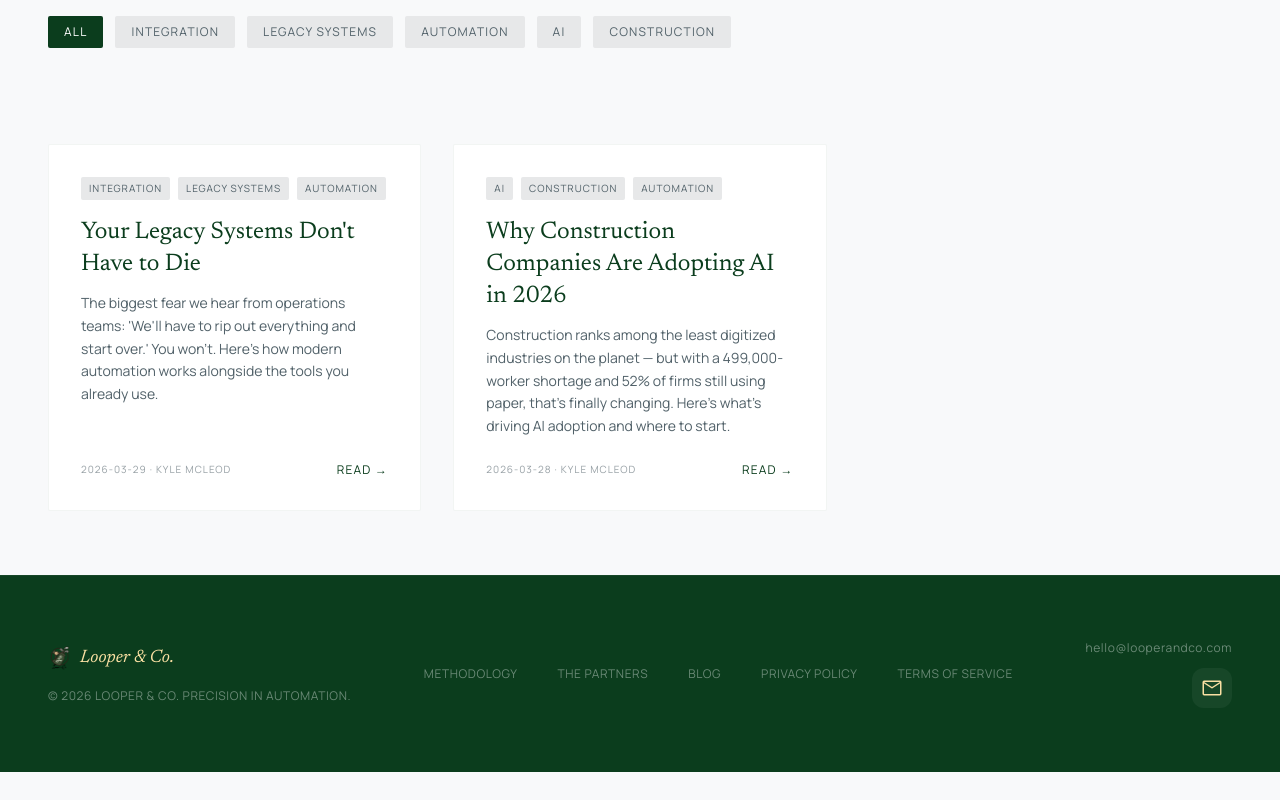
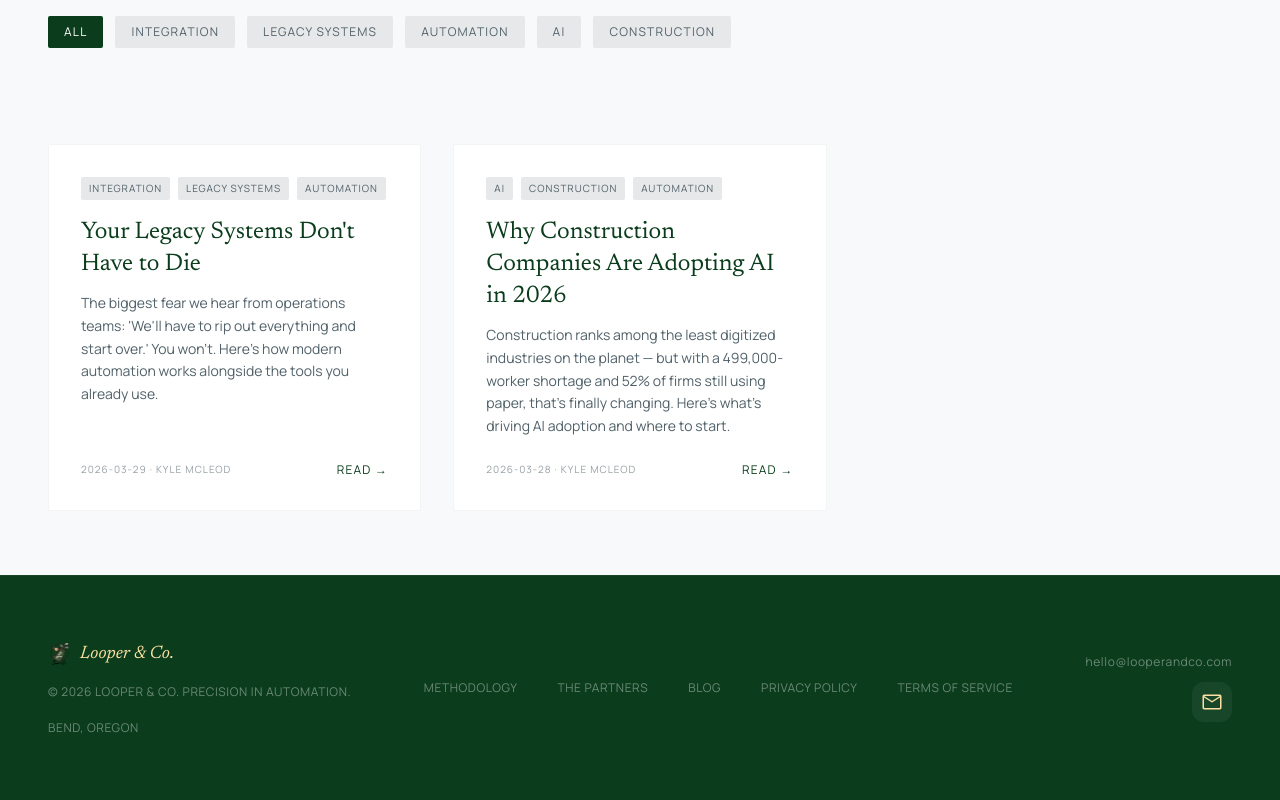
Before and after one commit to kcloud99/underpar_website, a React (Vite) app: page /blog in a window 1280 px wide. Shown: the part 496-1296 px from the top of the page. Before the commit the page ends 1268 px from the top, so only its background shows below. Built offline with nearby package versions, Linux system fonts and the light colour scheme.

Commit message:
SEO: add robots.txt, sitemap.xml, JSON-LD structured data, and Bend OR location keywords

```diff
--- a/index.html
+++ b/index.html
@@ -5,21 +5,52 @@
   <meta charset="UTF-8" />
   <meta name="viewport" content="width=device-width, initial-scale=1.0" />
   <meta name="description"
-    content="Looper & Co. — Operations Automation Consultancy. We streamline operations with AI and automation, turning manual chaos into effortless efficiency." />
-  <title>Looper & Co. — Precision in Automation</title>
+    content="Looper &amp; Co. — Operations automation consultancy based in Bend, Oregon. We help construction, trades, and industrial services teams streamline workflows with AI and automation." />
+  <title>Looper &amp; Co. — Operations Automation Consultancy | Bend, Oregon</title>
 
   <!-- Open Graph -->
   <meta property="og:type" content="website" />
-  <meta property="og:title" content="Looper & Co. — Precision in Automation" />
-  <meta property="og:description" content="Operations automation consultancy for construction, trades, and industrial services." />
+  <meta property="og:title" content="Looper &amp; Co. — Operations Automation Consultancy | Bend, Oregon" />
+  <meta property="og:description" content="Operations automation consultancy in Bend, Oregon for construction, trades, and industrial services." />
   <meta property="og:image" content="https://looperandco.com/og_image.png" />
   <meta property="og:url" content="https://looperandco.com" />
 
   <!-- Twitter Card -->
   <meta name="twitter:card" content="summary_large_image" />
-  <meta name="twitter:title" content="Looper & Co. — Precision in Automation" />
-  <meta name="twitter:description" content="Operations automation consultancy for construction, trades, and industrial services." />
+  <meta name="twitter:title" content="Looper &amp; Co. — Operations Automation Consultancy | Bend, Oregon" />
+  <meta name="twitter:description" content="Operations automation consultancy in Bend, Oregon for construction, trades, and industrial services." />
   <meta name="twitter:image" content="https://looperandco.com/og_image.png" />
+
+  <!-- Structured Data: LocalBusiness -->
+  <script type="application/ld+json">
+  {
+    "@context": "https://schema.org",
+    "@type": "LocalBusiness",
+    "name": "Looper & Co.",
+    "description": "Operations automation consultancy helping construction, trades, and industrial services teams streamline workflows with AI and automation.",
+    "url": "https://looperandco.com",
+    "logo": "https://looperandco.com/lc_logo.png",
+    "image": "https://looperandco.com/og_image.png",
+    "email": "hello@looperandco.com",
+    "address": {
+      "@type": "PostalAddress",
+      "addressLocality": "Bend",
+      "addressRegion": "OR",
+      "addressCountry": "US"
+    },
+    "areaServed": {
+      "@type": "Country",
+      "name": "United States"
+    },
+    "knowsAbout": [
+      "Operations Automation",
+      "AI Integration",
+      "Workflow Optimization",
+      "Business Process Automation",
+      "Construction Technology"
+    ]
+  }
+  </script>
 
   <link rel="icon" type="image/png" href="/lc_logo.png" />
   <link rel="preconnect" href="https://fonts.googleapis.com" />
--- a/src/components/Footer.jsx
+++ b/src/components/Footer.jsx
@@ -30,6 +30,9 @@ export default function Footer() {
                     <p className="text-xs font-body uppercase tracking-[0.05em] text-gallery-white/40">
                         &copy; {currentYear} Looper &amp; Co. Precision in Automation.
                     </p>
+                    <address className="not-italic text-xs font-body uppercase tracking-[0.05em] text-gallery-white/40 mt-1">
+                        Bend, Oregon
+                    </address>
                 </div>
 
                 {/* Links */}
--- a/src/components/Hero.jsx
+++ b/src/components/Hero.jsx
@@ -33,7 +33,7 @@ export default function Hero() {
                     </div>
 
                     <p className="font-label text-[10px] uppercase tracking-widest text-deep-forest/40 mt-8 animate-fade-in-up animate-delay-400">
-                        Trusted by teams across construction, manufacturing &amp; field services
+                        Based in Bend, Oregon · Serving teams across construction, manufacturing &amp; field services
                     </p>
                 </div>
 
```
Also changed, not shown: public/robots.txt (added), 1 other file (tests, documents, lock files or other folders).
